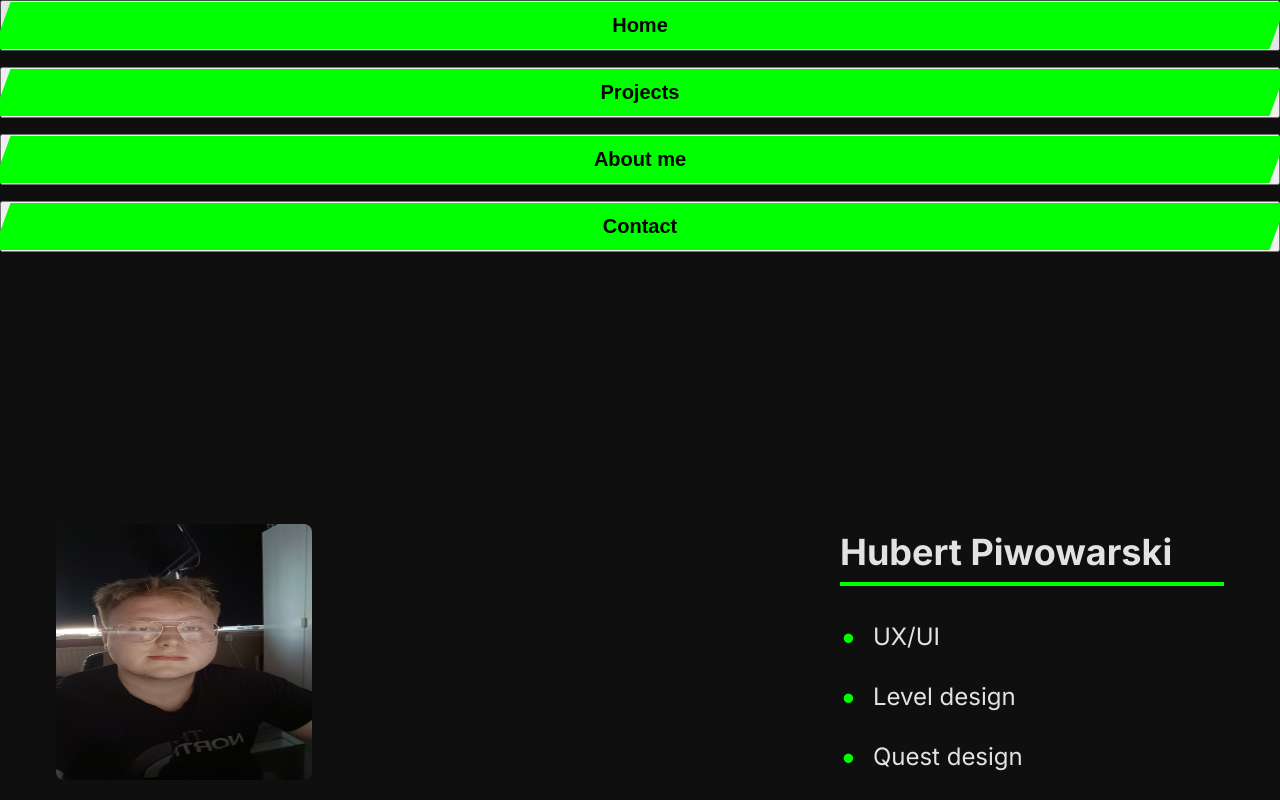
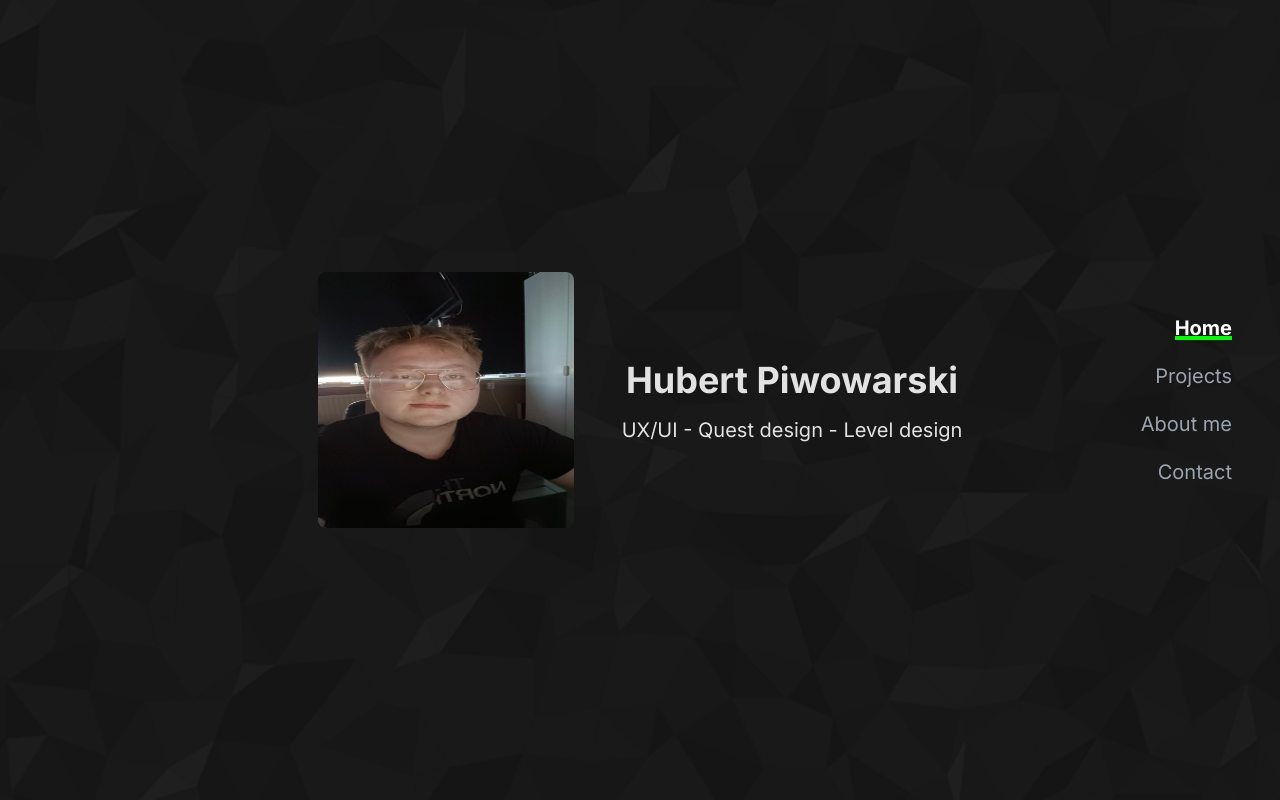
Before and after one commit to hubert3103/portfolio, a Next.js app: page / in a window 1280 px wide. Shown: the top 800 px of the page. Built offline with nearby package versions, Linux system fonts and the light colour scheme.

Commit message:
Homepagina aangepast en het menu verbeterd

```diff
--- a/app/globals.css
+++ b/app/globals.css
@@ -3,6 +3,7 @@
   margin: 0;
   padding: 0;
   box-sizing: border-box;
+  scroll-behavior: smooth;
 }
 
 /* Global styles */
@@ -11,6 +12,16 @@ body {
   color: #e2e2e2;
   font-family: "Inter", -apple-system, BlinkMacSystemFont, "Segoe UI", Roboto, Oxygen, Ubuntu, Cantarell, "Open Sans",
     "Helvetica Neue", sans-serif;
+}
+
+/* Button reset */
+button {
+  background: none;
+  border: none;
+  padding: 0;
+  font: inherit;
+  cursor: pointer;
+  outline: inherit;
 }
 
 /* Layout */
@@ -33,11 +44,23 @@ body {
   position: absolute;
 }
 
+.fixed {
+  position: fixed;
+}
+
 .inset-0 {
   top: 0;
   right: 0;
   bottom: 0;
   left: 0;
+}
+
+.top-1\/2 {
+  top: 50%;
+}
+
+.right-12 {
+  right: 3rem;
 }
 
 .z-0 {
@@ -50,6 +73,10 @@ body {
 
 .z-20 {
   z-index: 20;
+}
+
+.z-50 {
+  z-index: 50;
 }
 
 .opacity-40 {
@@ -146,6 +173,14 @@ body {
   align-items: center;
 }
 
+.items-end {
+  align-items: flex-end;
+}
+
+.justify-center {
+  justify-content: center;
+}
+
 .justify-between {
   justify-content: space-between;
 }
@@ -158,16 +193,20 @@ body {
   margin-left: 1rem;
 }
 
+.space-y-6>*+* {
+  margin-top: 1.5rem;
+}
+
+.gap-12 {
+  gap: 3rem;
+}
+
 .gap-8 {
   gap: 2rem;
 }
 
 .gap-4 {
   gap: 1rem;
-}
-
-.self-end {
-  align-self: flex-end;
 }
 
 /* Dimensions */
@@ -260,6 +299,14 @@ body {
   font-weight: 700;
 }
 
+.text-white {
+  color: #ffffff;
+}
+
+.text-gray-400 {
+  color: #9ca3af;
+}
+
 .block {
   display: block;
 }
@@ -276,12 +323,28 @@ body {
   background-color: black;
 }
 
+.bg-green-500 {
+  background-color: #00ff00;
+}
+
+.bg-transparent {
+  background-color: transparent;
+}
+
 .bg-opacity-50 {
   background-color: rgba(0, 0, 0, 0.5);
 }
 
 .text-black {
   color: black;
+}
+
+.border-none {
+  border: none;
+}
+
+.cursor-pointer {
+  cursor: pointer;
 }
 
 /* Transforms */
@@ -309,10 +372,6 @@ body {
   top: 4rem;
 }
 
-.top-1\/2 {
-  top: 50%;
-}
-
 .left-0 {
   left: 0;
 }
@@ -325,9 +384,17 @@ body {
   left: 50%;
 }
 
+.bottom-0 {
+  bottom: 0;
+}
+
 /* Transitions */
 .transition-all {
   transition: all 0.2s ease;
+}
+
+.duration-300 {
+  transition-duration: 300ms;
 }
 
 .transition-transform {
@@ -335,10 +402,6 @@ body {
 }
 
 /* Custom classes */
-.space-y-6>*+* {
-  margin-top: 1.5rem;
-}
-
 .green-underline {
   height: 4px;
   background-color: #00ff00;
@@ -348,24 +411,13 @@ body {
   color: #00ff00;
 }
 
-.green-button {
-  background-color: #00ff00;
-  color: black;
-  transform: skewX(-20deg);
-  transition: filter 0.2s ease;
+.hover-brightness:hover {
+  filter: brightness(1.2);
 }
 
-.green-button:hover {
-  filter: brightness(1.1);
-}
-
-.button-text {
-  display: block;
-  transform: skewX(20deg);
-}
-
-.hover-brightness:hover {
-  filter: brightness(1.2);
+/* Scrollbar styling */
+.scroll-smooth {
+  scroll-behavior: smooth;
 }
 
 /* Media queries */
--- a/app/layout.jsx
+++ b/app/layout.jsx
@@ -10,7 +10,7 @@ export const metadata = {
 
 export default function RootLayout({ children }) {
   return (
-    <html lang="en">
+    <html lang="en" className="scroll-smooth">
       <body className={inter.className}>{children}</body>
     </html>
   )
--- a/app/page.jsx
+++ b/app/page.jsx
@@ -1,9 +1,10 @@
 "use client"
-import { useState, useRef } from "react"
+import { useState, useRef, useEffect } from "react"
 import Image from "next/image"
 import { Linkedin, Instagram, Youtube } from "lucide-react"
 
 export default function Portfolio() {
+  const [activeSection, setActiveSection] = useState("home")
   const [selectedProject, setSelectedProject] = useState(null)
   const scrollContainerRef = useRef(null)
 
@@ -47,6 +48,34 @@ export default function Portfolio() {
     },
   ]
 
+  // Handle intersection observer to detect active section
+  useEffect(() => {
+    const options = {
+      root: null,
+      rootMargin: "0px",
+      threshold: 0.5,
+    }
+
+    const observer = new IntersectionObserver((entries) => {
+      entries.forEach((entry) => {
+        if (entry.isIntersecting) {
+          setActiveSection(entry.target.id)
+        }
+      })
+    }, options)
+
+    // Observe all sections
+    document.querySelectorAll("section[id]").forEach((section) => {
+      observer.observe(section)
+    })
+
+    return () => {
+      document.querySelectorAll("section[id]").forEach((section) => {
+        observer.unobserve(section)
+      })
+    }
+  }, [])
+
   const handleProjectClick = (project) => {
     setSelectedProject(project.id === selectedProject ? null : project.id)
   }
@@ -78,27 +107,34 @@ export default function Portfolio() {
       />
 
       {/* Fixed navigation */}
-      <div className="fixed top-8 right-8 z-50">
-        <div className="flex flex-col gap-4">
+      <nav className="fixed top-1/2 right-12 transform -translate-y-1/2 z-50 flex flex-col items-end space-y-6">
         {[
           { name: "Home", section: "home" },
           { name: "Projects", section: "projects" },
           { name: "About me", section: "about" },
           { name: "Contact", section: "contact" },
         ].map((item) => (
-            <button key={item.name} onClick={() => scrollToSection(item.section)} className="block">
-              <div className="green-button font-bold py-3 px-8">
-                <span className="button-text text-center text-xl">{item.name}</span>
-              </div>
+          <button
+            key={item.name}
+            onClick={() => scrollToSection(item.section)}
+            className={`text-xl transition-all duration-300 relative bg-transparent border-none cursor-pointer ${activeSection === item.section ? "text-white font-bold text-2xl" : "text-gray-400 hover:text-white"
+              }`}
+          >
+            {item.name}
+            {activeSection === item.section && (
+              <div
+                className="absolute bottom-0 left-0 right-0 h-1 bg-green-500"
+                style={{ backgroundColor: "#00ff00" }}
+              ></div>
+            )}
           </button>
         ))}
-        </div>
-      </div>
+      </nav>
 
       {/* HOME SECTION */}
       <section id="home" className="min-h-screen relative flex items-center">
         <div className="container py-12 relative z-10">
-          <div className="flex flex-col md-flex-row items-center justify-between gap-8">
+          <div className="flex flex-col md-flex-row items-center justify-center gap-12">
             {/* Profile photo */}
             <div className="w-64 h-64 rounded-lg overflow-hidden">
               <Image
@@ -111,21 +147,9 @@ export default function Portfolio() {
             </div>
 
             {/* Name and skills */}
-            <div className="text-center md-text-left">
-              <h1 className="text-4xl font-bold mb-2">Hubert Piwowarski</h1>
-              <div className="green-underline w-full md-w-96 mb-8"></div>
-
-              <ul className="space-y-6 text-2xl">
-                <li className="flex items-center">
-                  <span className="green-bullet mr-4 text-3xl">•</span> UX/UI
-                </li>
-                <li className="flex items-center">
-                  <span className="green-bullet mr-4 text-3xl">•</span> Level design
-                </li>
-                <li className="flex items-center">
-                  <span className="green-bullet mr-4 text-3xl">•</span> Quest design
-                </li>
-              </ul>
+            <div className="text-center">
+              <h1 className="text-4xl font-bold mb-4">Hubert Piwowarski</h1>
+              <p className="text-xl">UX/UI - Quest design - Level design</p>
             </div>
           </div>
         </div>
```
Lines whose indentation alone changed are shown as unchanged.
